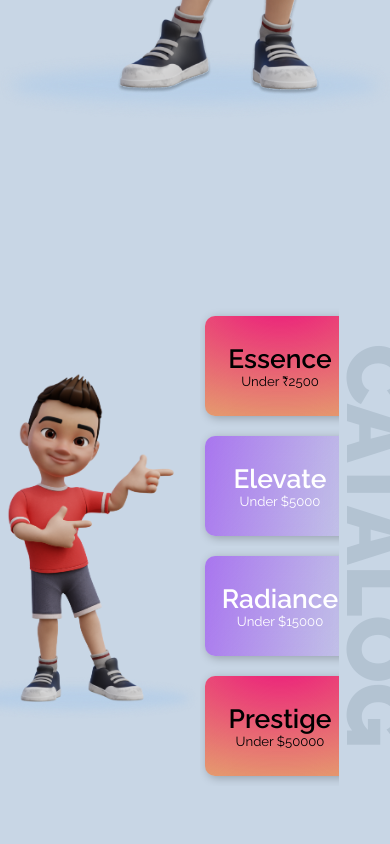
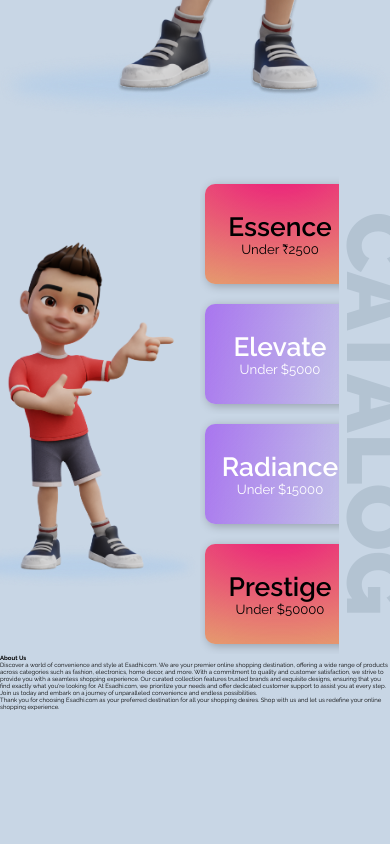
Before and after one commit to jest-in/esadhi.com, a React (Create React App) app: page / in a window 390 px wide. Shown: the part 900-1744 px from the top of the page. Built offline with nearby package versions, Linux system fonts and the light colour scheme.

Commit message:
catalog page created

```diff
--- a/src/css/media-query.css
+++ b/src/css/media-query.css
@@ -160,6 +160,11 @@
     .section-heading-catalog{
         font-size: 10rem;
     }
+
+    #catalog{
+        height: auto;
+        margin-top: 50px;
+    }
 }
 
 /* Medium devices (tablets, 768px and up) */
```
